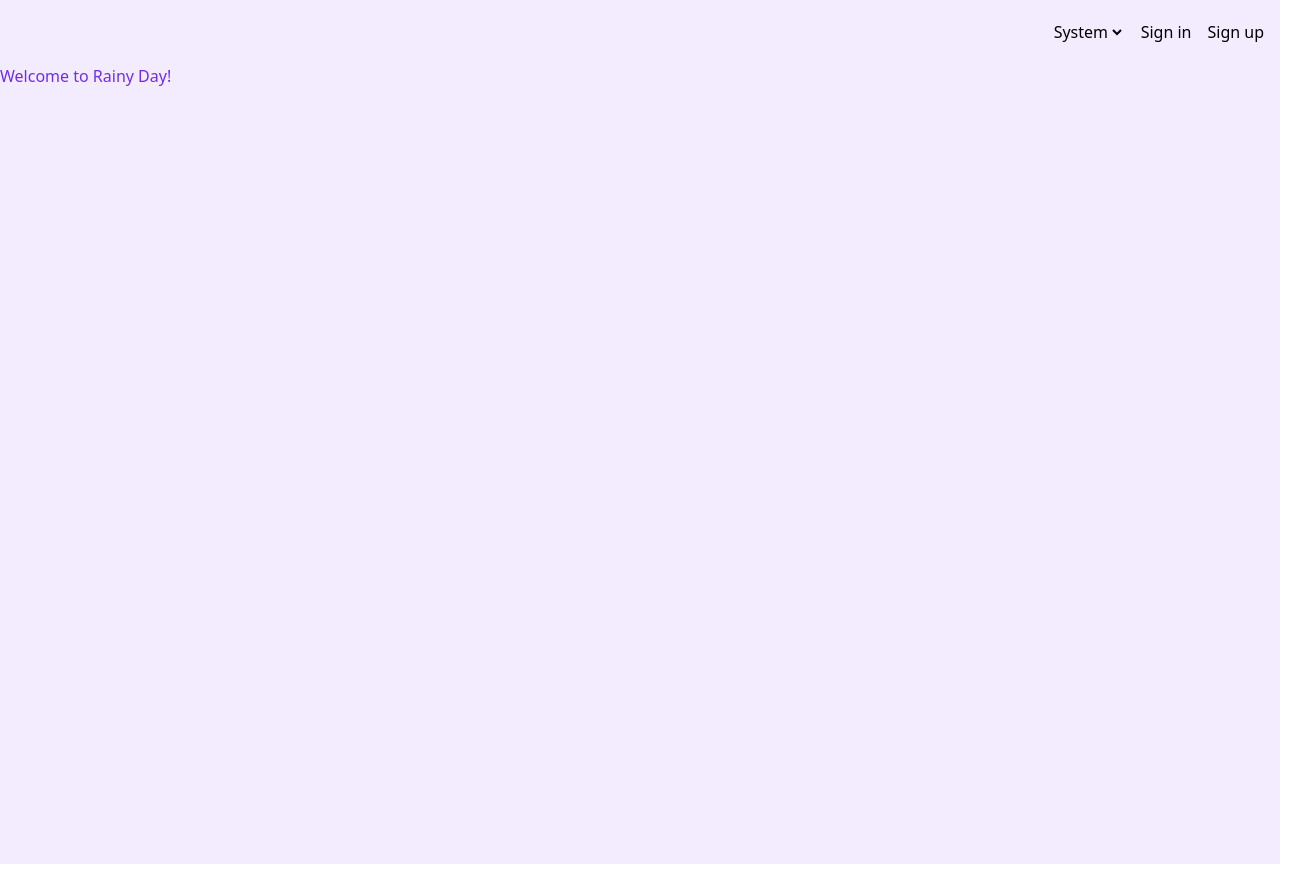
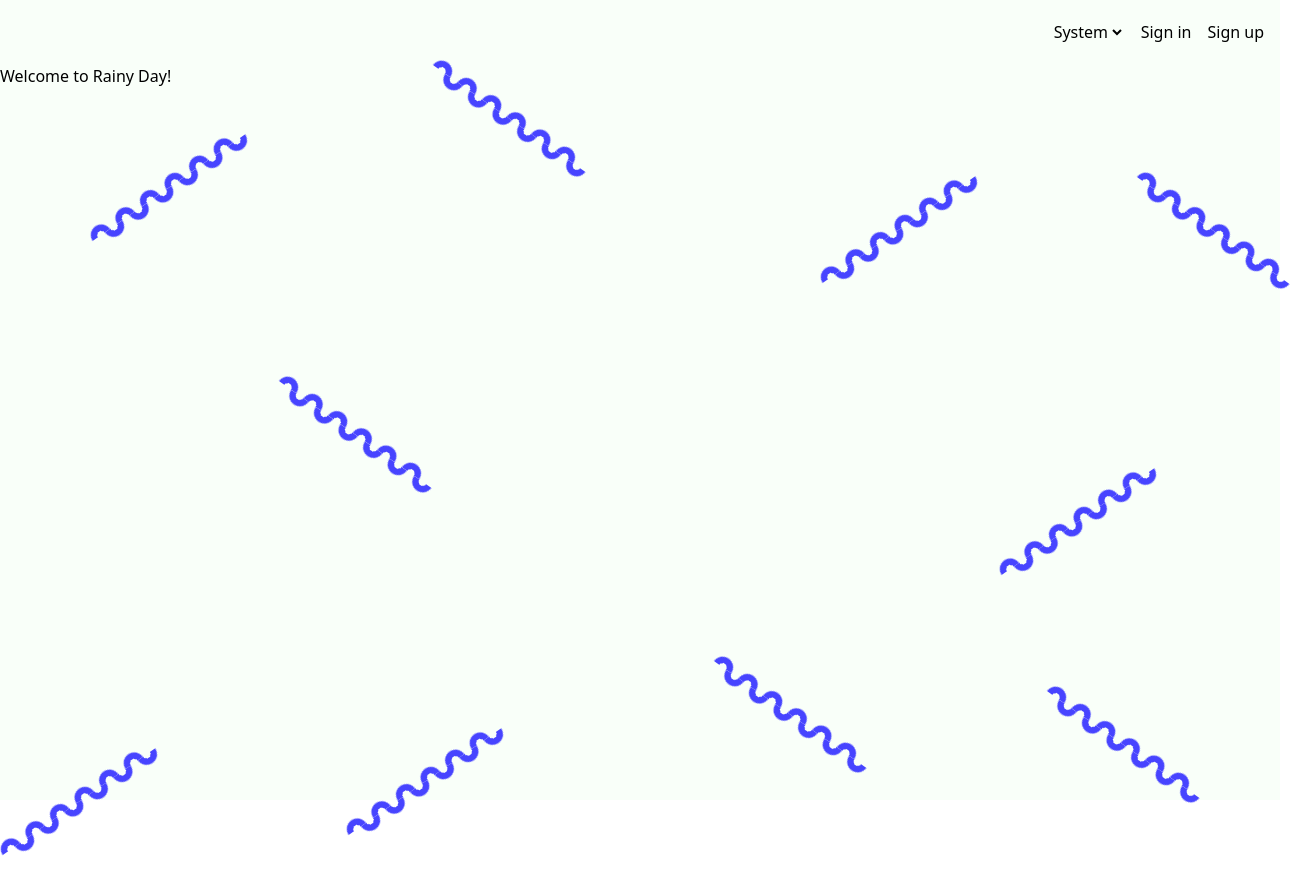
Before and after one commit to jordan-bott/RainyDay, a Next.js app: page / in a window 1280 px wide. Shown: the whole page, 1310 px wide, since content can reach past the window. Built offline with nearby package versions, Linux system fonts and the light colour scheme; no server answers.

Commit message:
sign-in page and background squiggles

```diff
--- a/src/app/globals.css
+++ b/src/app/globals.css
@@ -3,9 +3,9 @@
 @custom-variant dark (&:where(.dark, .dark *));
 
 @theme {
-  --color-accent: #6f2de7;
+  --color-accent: #4744ff;
   --color-darkBG: #2d2b2f;
-  --color-lightBG: #f3ecff;
+  --color-lightBG: #f9fff9;
 }
 
 :root {
@@ -19,3 +19,118 @@
 button {
   cursor: pointer;
 }
+
+.squiggle-one {
+  position: relative;
+  width: 200px;
+  height: 50px;
+  top: 12vh;
+  left: 5vw;
+  rotate: 145deg;
+}
+
+.squiggle-two {
+  position: relative;
+  width: 200px;
+  height: 50px;
+  top: 75vh;
+  left: 80vw;
+  rotate: 215deg;
+}
+
+.squiggle-three {
+  position: relative;
+  width: 200px;
+  height: 50px;
+  top: 30vh;
+  left: 20vw;
+  rotate: 215deg;
+}
+
+.squiggle-four {
+  position: relative;
+  width: 200px;
+  height: 50px;
+  top: 70vh;
+  left: -2vw;
+  rotate: 145deg;
+}
+
+.squiggle-five {
+  position: relative;
+  width: 200px;
+  height: 50px;
+  top: -22vh;
+  left: 32vw;
+  rotate: 215deg;
+}
+
+.squiggle-six {
+  position: relative;
+  width: 200px;
+  height: 50px;
+  top: -14vh;
+  left: 62vw;
+  rotate: 145deg;
+}
+
+.squiggle-seven {
+  position: relative;
+  width: 200px;
+  height: 50px;
+  top: 40vh;
+  left: 54vw;
+  rotate: 215deg;
+}
+.squiggle-eight {
+  position: relative;
+  width: 200px;
+  height: 50px;
+  top: 10vh;
+  left: 76vw;
+  rotate: 145deg;
+}
+
+.squiggle-nine {
+  position: relative;
+  width: 200px;
+  height: 50px;
+  top: -33vh;
+  left: 87vw;
+  rotate: 215deg;
+}
+
+.squiggle-ten {
+  position: relative;
+  width: 200px;
+  height: 50px;
+  top: 30vh;
+  left: 25vw;
+  rotate: 145deg;
+}
+
+.curve {
+  position: absolute;
+  width: 180px;
+  height: 20px;
+  background: radial-gradient(
+    16px,
+    transparent,
+    transparent 4px,
+    rgba(71, 68, 255) 4px,
+    rgba(71, 68, 255) 10px,
+    transparent 11px
+  );
+  background-size: 30px 40px;
+  overflow: hidden;
+  z-index: -20;
+}
+
+.curve2 {
+  /* Offset to make squigglies line up */
+  top: 20px;
+  left: 15px;
+  width: 180px;
+  background-position: 0px -20px;
+  overflow: hidden;
+}
--- a/src/app/layout.tsx
+++ b/src/app/layout.tsx
@@ -10,6 +10,7 @@ import { ThemeProvider } from '../providers/theme-provider'
 import ClerkProvider from '../providers/clerk-provider'
 import { Geist, Geist_Mono } from 'next/font/google'
 import './globals.css'
+import Squiggles from '@/components/Squiggles'
 
 // components
 import Nav from '@/components/Nav'
@@ -41,7 +42,7 @@ export default function RootLayout({
       >
         <ThemeProvider attribute="class" enableSystem>
           <ClerkProvider>
-            <header className="flex justify-end items-center p-4 gap-4 h-16 bg-lightBG dark:bg-darkBG">
+            <header className="flex justify-end items-center p-4 gap-4 h-[8vh] bg-lightBG dark:bg-darkBG">
               <Nav />
               <SignedOut>
                 <SignInButton />
@@ -51,7 +52,12 @@ export default function RootLayout({
                 <UserButton />
               </SignedIn>
             </header>
-            {children}
+            <div className="bg-lightBG dark:bg-darkBG h-[92vh]">
+              <Squiggles />
+              <div className="fixed z-40 w-[100vw] h-[92vh] top-[8vh] left-0">
+                {children}
+              </div>
+            </div>
           </ClerkProvider>
         </ThemeProvider>
       </body>
--- a/src/app/page.tsx
+++ b/src/app/page.tsx
@@ -1,9 +1,5 @@
 import Image from 'next/image'
 
 export default function Home() {
-  return (
-    <div className="text-accent bg-lightBG dark:bg-darkBG h-[100vh]">
-      Welcome to Rainy Day!
-    </div>
-  )
+  return <div>Welcome to Rainy Day!</div>
 }
--- /dev/null
+++ b/src/app/sign-in/[[...sign-in]]/page.tsx
@@ -0,0 +1,11 @@
+import { SignIn } from '@clerk/nextjs'
+
+export default function SignInPage() {
+  return (
+    <div className="flex place-content-center">
+      <div className="pt-50">
+        <SignIn />
+      </div>
+    </div>
+  )
+}
--- /dev/null
+++ b/src/components/Squiggles.tsx
@@ -0,0 +1,48 @@
+const Squiggles = () => {
+  return (
+    <>
+      <div className="squiggle-one">
+        <div className="curve"></div>
+        <div className="curve curve2"></div>
+      </div>
+      <div className="squiggle-two">
+        <div className="curve"></div>
+        <div className="curve curve2"></div>
+      </div>
+      <div className="squiggle-three">
+        <div className="curve"></div>
+        <div className="curve curve2"></div>
+      </div>
+      <div className="squiggle-four">
+        <div className="curve"></div>
+        <div className="curve curve2"></div>
+      </div>
+      <div className="squiggle-five">
+        <div className="curve"></div>
+        <div className="curve curve2"></div>
+      </div>
+      <div className="squiggle-six">
+        <div className="curve"></div>
+        <div className="curve curve2"></div>
+      </div>
+      <div className="squiggle-seven">
+        <div className="curve"></div>
+        <div className="curve curve2"></div>
+      </div>
+      <div className="squiggle-eight">
+        <div className="curve"></div>
+        <div className="curve curve2"></div>
+      </div>
+      <div className="squiggle-nine">
+        <div className="curve"></div>
+        <div className="curve curve2"></div>
+      </div>
+      <div className="squiggle-ten">
+        <div className="curve"></div>
+        <div className="curve curve2"></div>
+      </div>
+    </>
+  )
+}
+
+export default Squiggles
--- a/src/middleware.ts
+++ b/src/middleware.ts
@@ -1,6 +1,12 @@
-import { clerkMiddleware } from '@clerk/nextjs/server'
+import { clerkMiddleware, createRouteMatcher } from '@clerk/nextjs/server'
 
-export default clerkMiddleware()
+const isPublicRoute = createRouteMatcher(['/sign-in(.*)', '/'])
+
+export default clerkMiddleware(async (auth, req) => {
+  if (!isPublicRoute(req)) {
+    await auth.protect()
+  }
+})
 
 export const config = {
   matcher: [
```
